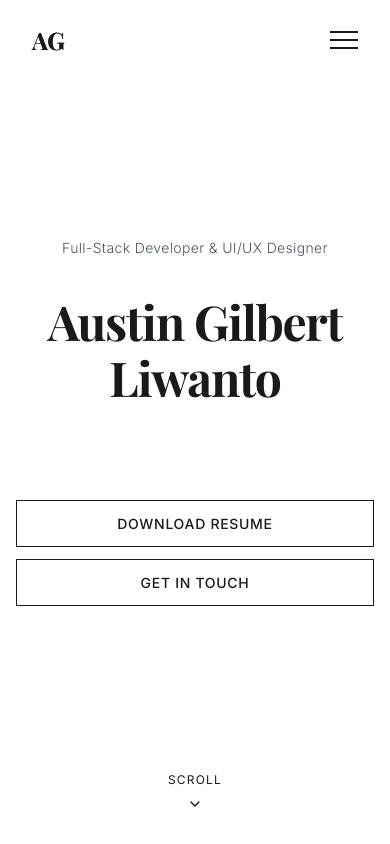
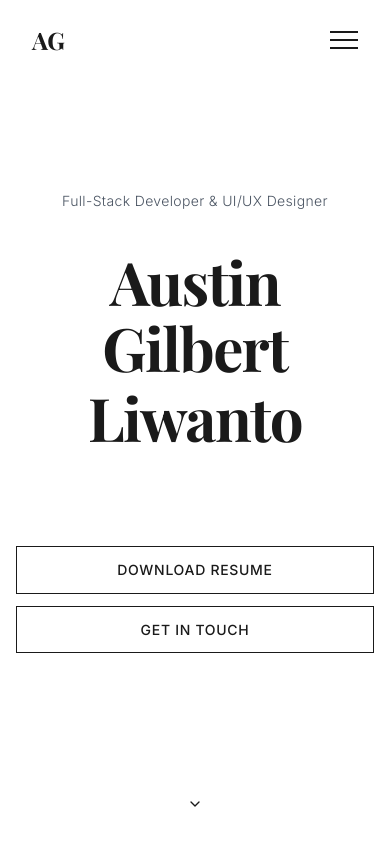
Before and after one commit to AustinGL/Austin-Portfolio, a Next.js app: page / in a window 390 px wide. Shown: the top 844 px of the page. Built offline with nearby package versions, Linux system fonts and the light colour scheme.

Commit message:
fixing navbar problems and adding more cool footers

```diff
--- a/app/components/CleanAbout.tsx
+++ b/app/components/CleanAbout.tsx
@@ -9,7 +9,7 @@ export default function CleanAbout(): JSX.Element {
 
         {/* Simple Section Header */}
         <motion.div
-          className="max-w-3xl mx-auto text-center mb-12"
+          className="max-w-3xl mx-auto text-center mb-16"
           initial={{ opacity: 0, y: 30 }}
           whileInView={{ opacity: 1, y: 0 }}
           transition={{ duration: 0.6 }}
--- a/app/components/ModernContact.tsx
+++ b/app/components/ModernContact.tsx
@@ -1,16 +1,29 @@
 "use client";
-import React from "react";
+import React, { useState } from "react";
 import { motion } from "framer-motion";
-import { Github, Linkedin, Mail } from "lucide-react";
+import { Github, Linkedin, Mail, Copy, Check } from "lucide-react";
 
 export default function ModernContact(): JSX.Element {
+  const [copied, setCopied] = useState(false);
+  const email = "liwantoaustin@gmail.com";
+
+  const copyToClipboard = async () => {
+    try {
+      await navigator.clipboard.writeText(email);
+      setCopied(true);
+      setTimeout(() => setCopied(false), 2000);
+    } catch (err) {
+      console.error('Failed to copy:', err);
+    }
+  };
+
   return (
     <section className="section-spacing bg-white">
       <div className="container-editorial">
 
         {/* Centered Heading */}
         <motion.div
-          className="max-w-3xl mx-auto text-center mb-12"
+          className="max-w-3xl mx-auto text-center mb-16"
           initial={{ opacity: 0, y: 30 }}
           whileInView={{ opacity: 1, y: 0 }}
           transition={{ duration: 0.6 }}
@@ -31,12 +44,14 @@ export default function ModernContact(): JSX.Element {
           transition={{ duration: 0.6, delay: 0.2 }}
           viewport={{ margin: "-50px" }}
         >
-          <a
-            href="mailto:liwantoaustin@gmail.com"
-            className="text-xl md:text-2xl font-serif hover-underline inline-block"
-          >
-            liwantoaustin@gmail.com
-          </a>
+          <div className="flex items-center justify-center gap-3">
+            <a
+              href={`mailto:${email}`}
+              className="text-xl md:text-2xl font-serif hover-underline inline-block"
+            >
+              {email}
+            </a>
+          </div>
         </motion.div>
 
         {/* Social Icons - Minimal */}
@@ -84,8 +99,11 @@ export default function ModernContact(): JSX.Element {
           transition={{ duration: 0.6 }}
           viewport={{ margin: "-50px" }}
         >
+          <p className="text-sm text-gray-500 font-light mb-6">
+            More projects coming soon :D
+          </p>
           <p className="text-sm text-gray-500 font-light">
-            More projects coming soon
+            © 2025 Austin Gilbert Liwanto. All rights reserved.
           </p>
         </motion.div>
       </div>
--- a/app/components/ModernProjects.tsx
+++ b/app/components/ModernProjects.tsx
@@ -104,8 +104,9 @@ export default function ModernProjects(): JSX.Element {
                     </p>
                   </div>
 
-                  {/* Link Buttons on Desktop */}
-                  <div className="hidden md:flex items-center gap-6 pt-2">
+                  {/* Link Buttons - Visible on all screen sizes */}
+                  <div className="flex items-center gap-4 md:gap-6 pt-4 md:pt-2">
+                    {project.link !== "#" && (
                       <a
                         href={project.link}
                         target={project.link.startsWith('http') ? '_blank' : '_self'}
@@ -116,7 +117,11 @@ export default function ModernProjects(): JSX.Element {
                         <span>View Project</span>
                         <ExternalLink className="w-4 h-4 transition-transform group-hover/link:translate-x-1" />
                       </a>
+                    )}
+                    {project.link !== "#" && project.github !== "#" && (
                       <span className="text-gray-300">|</span>
+                    )}
+                    {project.github !== "#" && (
                       <a
                         href={project.github}
                         target="_blank"
@@ -127,6 +132,7 @@ export default function ModernProjects(): JSX.Element {
                         <span>View Code</span>
                         <Github className="w-4 h-4" />
                       </a>
+                    )}
                   </div>
                 </div>
 
--- a/app/components/SimpleHero.tsx
+++ b/app/components/SimpleHero.tsx
@@ -1,7 +1,7 @@
 "use client";
 import React from "react";
 import { motion } from "framer-motion";
-import { ChevronDown, Download } from "lucide-react";
+import { ChevronDown } from "lucide-react";
 
 export default function SimpleHero(): JSX.Element {
   const scrollToNext = () => {
@@ -40,7 +40,7 @@ export default function SimpleHero(): JSX.Element {
 
             {/* Name */}
             <motion.h1
-              className="font-serif text-5xl md:text-6xl lg:text-7xl xl:text-8xl font-bold tracking-tight leading-[1.1]"
+              className="font-serif text-6xl md:text-6xl lg:text-7xl xl:text-8xl font-bold tracking-tight leading-[1.1]"
               initial={{ opacity: 0, y: 30 }}
               whileInView={{ opacity: 1, y: 0 }}
               transition={{ duration: 0.8, delay: 0.6 }}
@@ -89,7 +89,6 @@ export default function SimpleHero(): JSX.Element {
         viewport={{ margin: "-50px" }}
         aria-label="Scroll down to next section"
       >
-        <span className="text-xs tracking-widest uppercase font-sans">Scroll</span>
         <ChevronDown className="w-4 h-4 sm:w-5 sm:h-5" />
       </motion.button>
     </section>
--- a/app/globals.css
+++ b/app/globals.css
@@ -323,28 +323,15 @@
     font-size: 1rem;
   }
 
+  .container-editorial {
+    padding-left: var(--spacing-md);
+    padding-right: var(--spacing-md);
+  }
+}
+
 /* ========================================
    ACCESSIBILITY & INTERACTIONS
    ======================================== */
-
-  /* Smooth Scroll */
-  html {
-    scroll-behavior: smooth;
-  }
-
-  @media (prefers-reduced-motion: reduce) {
-    html {
-      scroll-behavior: auto;
-    }
-
-    *,
-    *::before,
-    *::after {
-      animation-duration: 0.01ms !important;
-      animation-iteration-count: 1 !important;
-      transition-duration: 0.01ms !important;
-    }
-  }
 
 /* Screen Reader Only */
 .sr-only {
@@ -369,41 +356,6 @@
   white-space: normal;
 }
 
-  /* Focus Visible Styles */
-  *:focus-visible {
-    outline: 2px solid var(--color-accent);
-    outline-offset: 4px;
-    border-radius: 2px;
-  }
-
-  /* Button Focus */
-  .btn-minimal:focus-visible,
-  .btn-accent:focus-visible {
-    outline: 2px solid var(--color-accent);
-    outline-offset: 4px;
-  }
-
-  /* Link Focus */
-  a:focus-visible {
-    outline: 2px solid var(--color-accent);
-    outline-offset: 2px;
-  }
-
-  /* Enhanced Hover States */
-  .btn-minimal {
-    transition: all 0.3s ease;
-  }
-
-  .btn-minimal:hover {
-    background-color: var(--color-black);
-    color: var(--color-white);
-    transform: translateY(-2px);
-  }
-
-  .btn-minimal:active {
-    transform: translateY(0);
-  }
-
 /* Skip to Main Content Link */
 .skip-link {
   position: absolute;
@@ -420,10 +372,3 @@
 .skip-link:focus {
   top: 0;
 }
-
-
-  .container-editorial {
-    padding-left: var(--spacing-md);
-    padding-right: var(--spacing-md);
-  }
-}
--- a/app/layout.tsx
+++ b/app/layout.tsx
@@ -21,19 +21,31 @@ export const metadata: Metadata = {
   keywords: ['Austin Gilbert Liwanto', 'Full-Stack Developer', 'UI/UX Designer', 'Web Developer', 'React', 'Next.js', 'TypeScript', 'Portfolio'],
   authors: [{ name: 'Austin Gilbert Liwanto' }],
   creator: 'Austin Gilbert Liwanto',
+  metadataBase: new URL('https://austin-portfolio-eosin.vercel.app/'),
+  alternates: {
+    canonical: '/',
+  },
   openGraph: {
     type: 'website',
     locale: 'en_US',
-    url: 'https://yourwebsite.com',
+    url: '/',
     title: 'Austin Gilbert Liwanto | Full-Stack Developer & UI/UX Designer',
     description: 'Full-stack developer and UI/UX designer specializing in modern web applications, clean code, and exceptional user experiences.',
     siteName: 'Austin Gilbert Liwanto Portfolio',
+    images: [
+      {
+        url: '/og-image.png',
+        width: 1200,
+        height: 630,
+        alt: 'Austin Gilbert Liwanto - Full-Stack Developer Portfolio',
+      },
+    ],
   },
   twitter: {
     card: 'summary_large_image',
     title: 'Austin Gilbert Liwanto | Full-Stack Developer & UI/UX Designer',
     description: 'Full-stack developer and UI/UX designer creating exceptional digital experiences.',
-    creator: '@yourtwitterhandle',
+    images: ['/og-image.png'],
   },
   robots: {
     index: true,
@@ -65,7 +77,7 @@ export default function RootLayout({
               '@type': 'Person',
               name: 'Austin Gilbert Liwanto',
               jobTitle: 'Full-Stack Developer & UI/UX Designer',
-              url: 'https://yourwebsite.com',
+              url: 'https://austin-portfolio-eosin.vercel.app/',
               sameAs: [
                 'https://github.com/AustinGL',
                 'https://www.linkedin.com/in/austin-gilbert-liwanto/',
--- a/app/page.tsx
+++ b/app/page.tsx
@@ -1,6 +1,5 @@
 "use client";
 import React from "react";
-import ModernNavbar from "./components/ModernNavbar";
 import SimpleHero from "./components/SimpleHero";
 import CleanAbout from "./components/CleanAbout";
 import ModernProjects from "./components/ModernProjects";
@@ -9,8 +8,6 @@ import ModernContact from "./components/ModernContact";
 export default function Page() {
   return (
     <div className="relative bg-white">
-      {/* Navigation */}
-      <ModernNavbar />
 
       {/* Main Content */}
       <main>
--- a/next.config.ts
+++ b/next.config.ts
@@ -1,7 +1,7 @@
 import type { NextConfig } from "next";
 
 const nextConfig: NextConfig = {
-  // Image optimization with security
+  // Image optimization
   images: {
     remotePatterns: [
       {
@@ -61,7 +61,7 @@ const nextConfig: NextConfig = {
   // Production optimizations
   compress: true,
 
-  // React strict mode for better development
+  // React strict mode for development
   reactStrictMode: true,
 };
 
```
Also changed, not shown: public/README_RESUME.md (deleted), public/og-image.png (added). Lines whose indentation alone changed are shown as unchanged.
